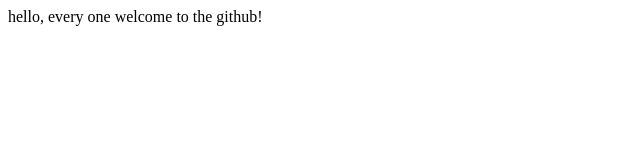
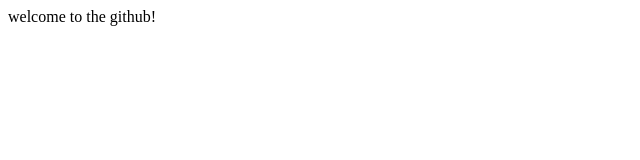
Before and after one commit to zjxrx917/zjxrx917.github.io, a plain HTML site: page index.html in a window 1280 px wide. Shown: the whole page, without its empty margins (0-640 px from the left). Drawn offline with Linux system fonts and the light colour scheme.

Commit message:
Update index.html

```diff
--- a/index.html
+++ b/index.html
@@ -1,7 +1,6 @@
 <html>
-  <head>hello, every one</head>
-  <body>
+
     <script>alert("I'm very cool")</script>
     welcome to the github!
-  </body>
+
 </html>
```
